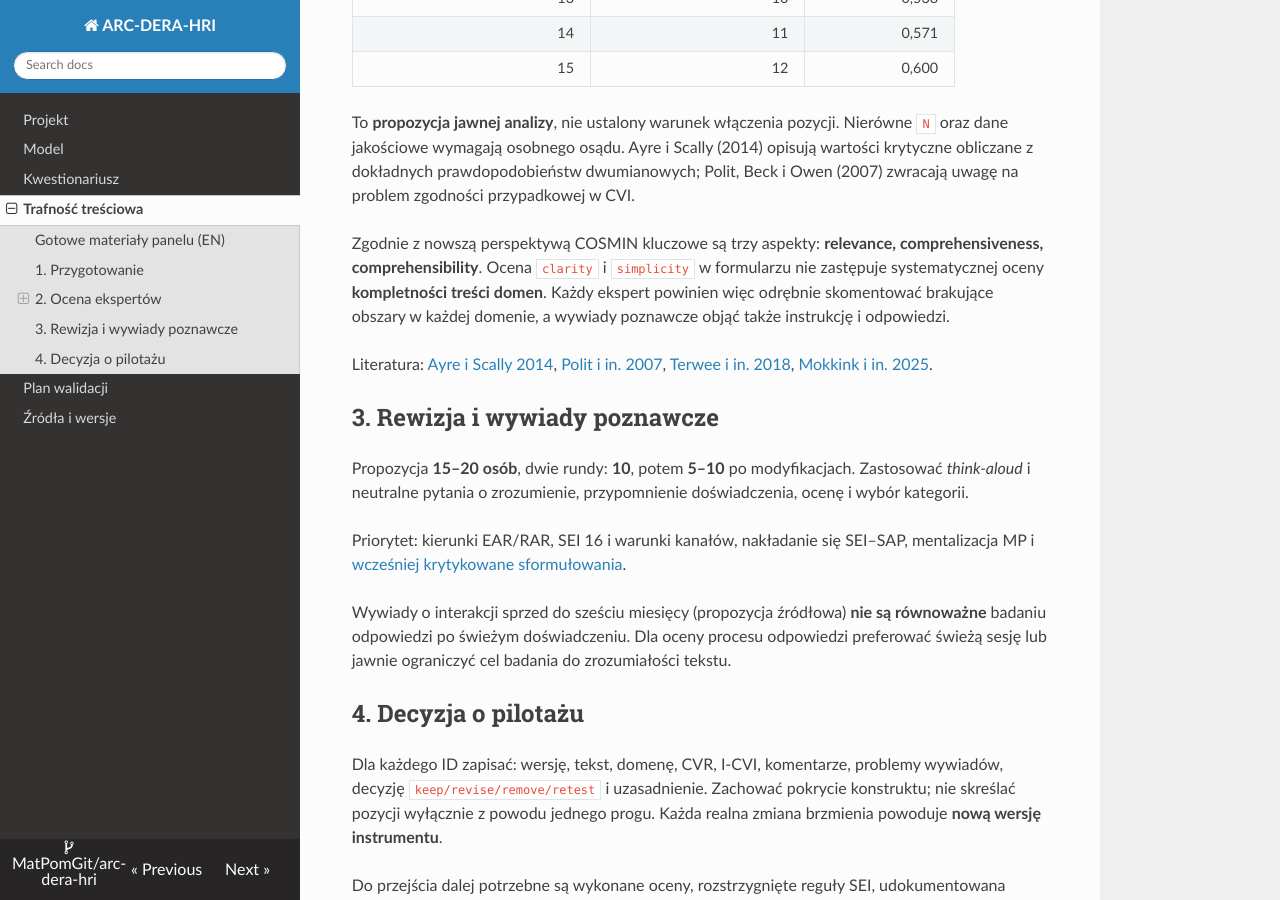
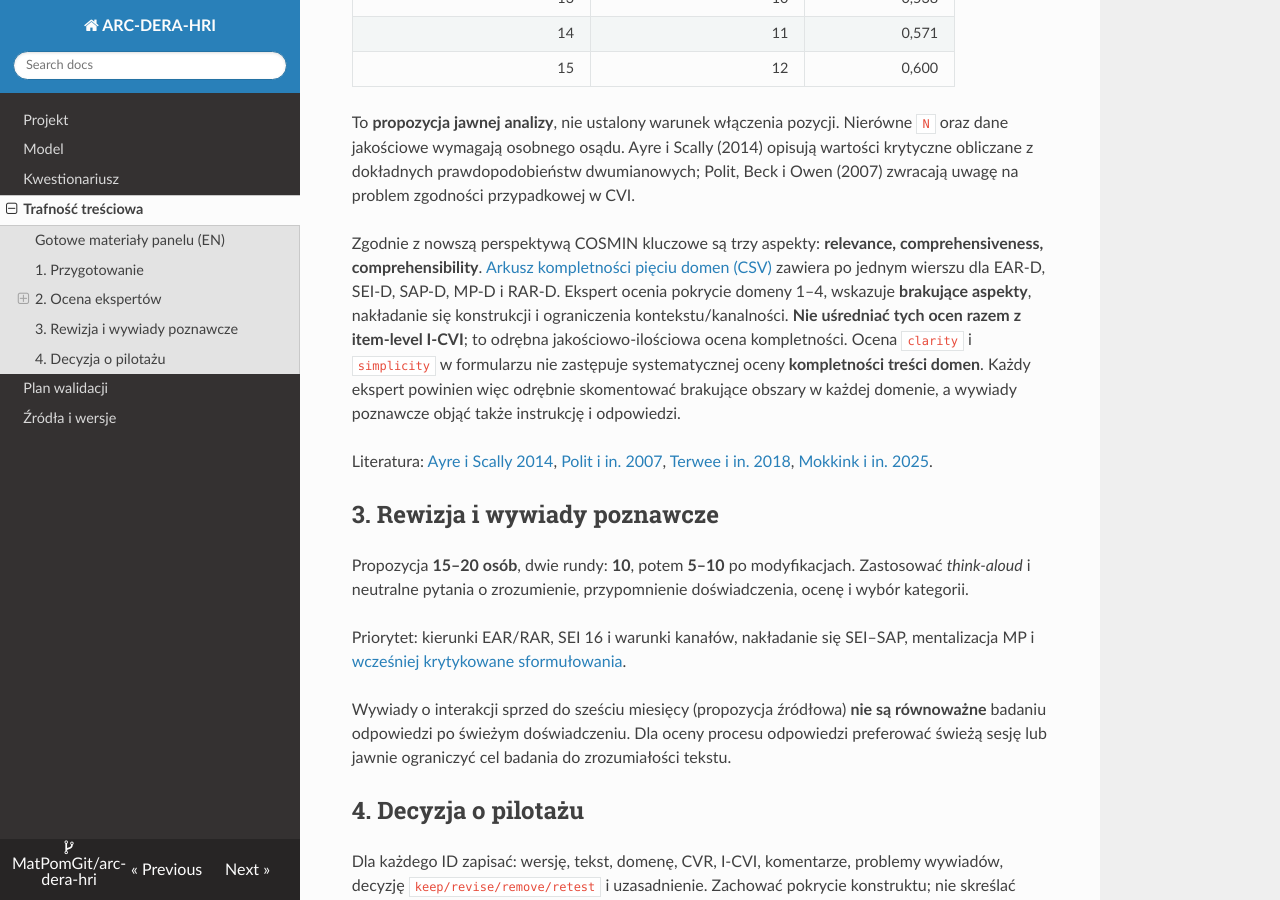
Before and after one commit to MatPomGit/arc-dera-hri, an MkDocs documentation site: the page built from docs/content-validity.md, in a window 1280 px wide and 900 px high, scrolled down 1590 px. Built offline with MkDocs 1.6.1, drawn with Linux system fonts in a browser that asks for light colours; nearby versions of some CDN libraries.

Commit message:
research: add domain comprehensiveness review to expert content-validity package

```diff
--- a/docs/content-validity.md
+++ b/docs/content-validity.md
@@ -42,7 +42,7 @@ W źródłowym protokole podano tradycyjne tablice Lawshego (np. CVR 0,56 przy N
 
 To **propozycja jawnej analizy**, nie ustalony warunek włączenia pozycji. Nierówne `N` oraz dane jakościowe wymagają osobnego osądu. Ayre i Scally (2014) opisują wartości krytyczne obliczane z dokładnych prawdopodobieństw dwumianowych; Polit, Beck i Owen (2007) zwracają uwagę na problem zgodności przypadkowej w CVI.
 
-Zgodnie z nowszą perspektywą COSMIN kluczowe są trzy aspekty: **relevance, comprehensiveness, comprehensibility**. Ocena `clarity` i `simplicity` w formularzu nie zastępuje systematycznej oceny **kompletności treści domen**. Każdy ekspert powinien więc odrębnie skomentować brakujące obszary w każdej domenie, a wywiady poznawcze objąć także instrukcję i odpowiedzi.
+Zgodnie z nowszą perspektywą COSMIN kluczowe są trzy aspekty: **relevance, comprehensiveness, comprehensibility**. [Arkusz kompletności pięciu domen (CSV)](https://github.com/MatPomGit/arc-dera-hri/blob/main/instruments/dera_hri_v3_domain_review.csv) zawiera po jednym wierszu dla EAR-D, SEI-D, SAP-D, MP-D i RAR-D. Ekspert ocenia pokrycie domeny 1–4, wskazuje **brakujące aspekty**, nakładanie się konstrukcji i ograniczenia kontekstu/kanalności. **Nie uśredniać tych ocen razem z item-level I-CVI**; to odrębna jakościowo-ilościowa ocena kompletności. Ocena `clarity` i `simplicity` w formularzu nie zastępuje systematycznej oceny **kompletności treści domen**. Każdy ekspert powinien więc odrębnie skomentować brakujące obszary w każdej domenie, a wywiady poznawcze objąć także instrukcję i odpowiedzi.
 
 Literatura: [Ayre i Scally 2014](https://doi.org/10.1177/0748175613513808), [Polit i in. 2007](https://doi.org/10.1002/nur.20199), [Terwee i in. 2018](https://doi.org/10.1007/s11136-018-1829-0), [Mokkink i in. 2025](https://doi.org/10.1016/j.jclinepi.2025.111879).
 
```
Also changed, not shown: CHANGELOG.md (+1 -1 lines), README.md (+1 -1 lines), 2 other files.
